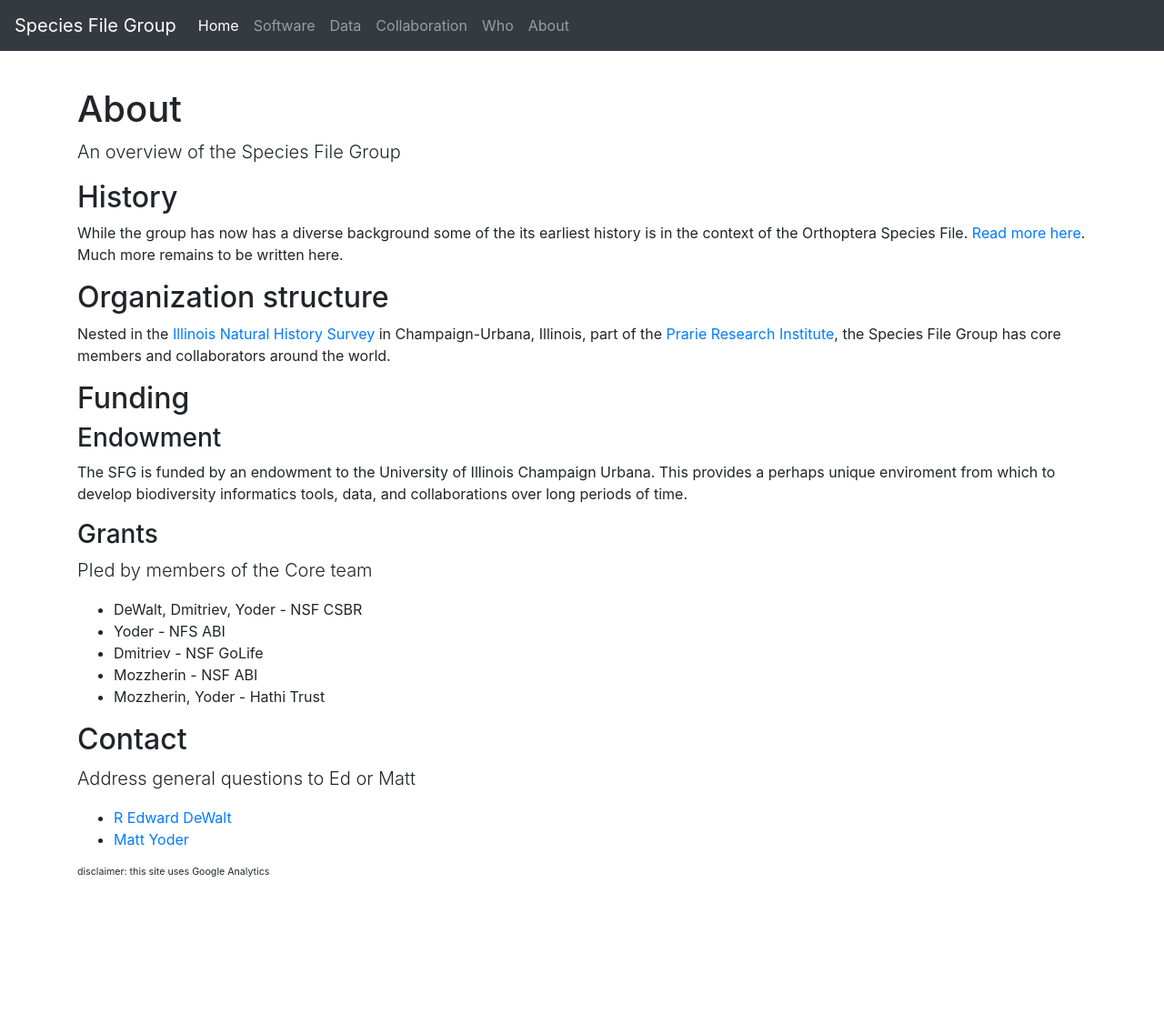
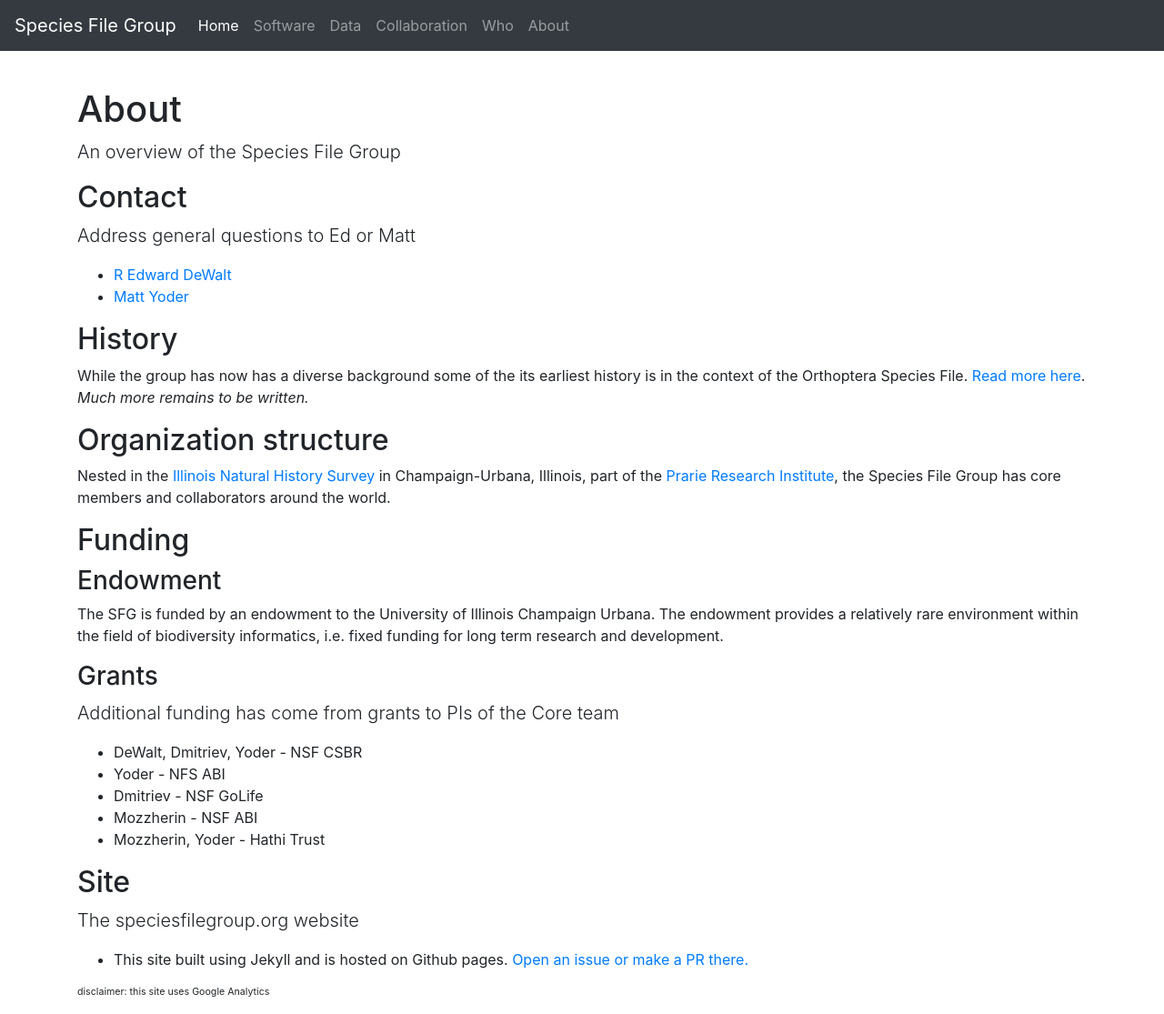
Before and after one commit to pnhogan/speciesfilegroup.github.io, a Jekyll site: the page built from about.html, in a window 1280 px wide and 1115 px high. Shown: the whole window at 91% size. Built offline with Jekyll 4.4.1, drawn with Linux system fonts in a browser that asks for light colours.

Commit message:
about tweaks

```diff
--- a/about.html
+++ b/about.html
@@ -6,19 +6,26 @@ title: About
 <br>
 
 <h1 class="mt-5">{{ page.title }}</h1>
-<p class="lead"> An overview of the Species File Group   </p>
+<p class="lead"> An overview of the Species File Group </p>
+
+<h2> Contact </h2>
+<p class="lead"> Address general questions to Ed or Matt </p>
+<ul>
+  <li><a href="mailto:dewalt@illinois.edu">R Edward DeWalt</a></li>
+  <li><a href="mailto:diapriid@gmail.com">Matt Yoder</a></li>
+</ul>
 
 <h2> History </h2>
-<p> While the group has now has a diverse background some of the its earliest history is in the context of the Orthoptera Species File.  <a href="http://orthoptera.speciesfile.org/HomePage/Orthoptera/Database.aspx#history">Read more here</a>.  Much more remains to be written here.</p>
+<p> While the group has now has a diverse background some of the its earliest history is in the context of the Orthoptera Species File.  <a href="http://orthoptera.speciesfile.org/HomePage/Orthoptera/Database.aspx#history">Read more here</a>.<em> Much more remains to be written.</em></p>
 
 <h2> Organization structure</h2>
 <p> Nested in the <a href="">Illinois Natural History Survey</a> in Champaign-Urbana, Illinois, part of the <a href="">Prarie Research Institute</a>, the Species File Group has core members and collaborators around the world. </p>
 
 <h2> Funding </h2>
 <h3> Endowment </h3>
-<p>The SFG is funded by an endowment to the University of Illinois Champaign Urbana. This provides a perhaps unique enviroment from which to develop biodiversity informatics tools, data, and collaborations over long periods of time.</p>
+<p>The SFG is funded by an endowment to the University of Illinois Champaign Urbana. The endowment provides a relatively rare environment within the field of biodiversity informatics, i.e. fixed funding for long term research and development.</p>
 <h3> Grants </h3>
-<p class="lead"> PIed by members of the Core team </p>
+<p class="lead">Additional funding has come from grants to PIs of the Core team</p>
 <ul>
   <li> DeWalt, Dmitriev, Yoder - NSF CSBR </li>
   <li> Yoder - NFS ABI </li>
@@ -27,9 +34,8 @@ title: About
   <li> Mozzherin, Yoder - Hathi Trust </li>
 </ul>
 
-<h2> Contact </h2>
-<p class="lead"> Address general questions to Ed or Matt </p>
+<h2> Site </h2>
+<p class="lead"> The speciesfilegroup.org website </p>
 <ul>
-  <li><a href="mailto:dewalt@illinois.edu">R Edward DeWalt</a></li>
-  <li><a href="mailto:diapriid@gmail.com">Matt Yoder</a></li>
+  <li>This site built using Jekyll and is hosted on Github pages. <a href="https://github.com/SpeciesFileGroup/speciesfilegroup.github.io">Open an issue or make a PR there.</a></li>
 </ul>
```
